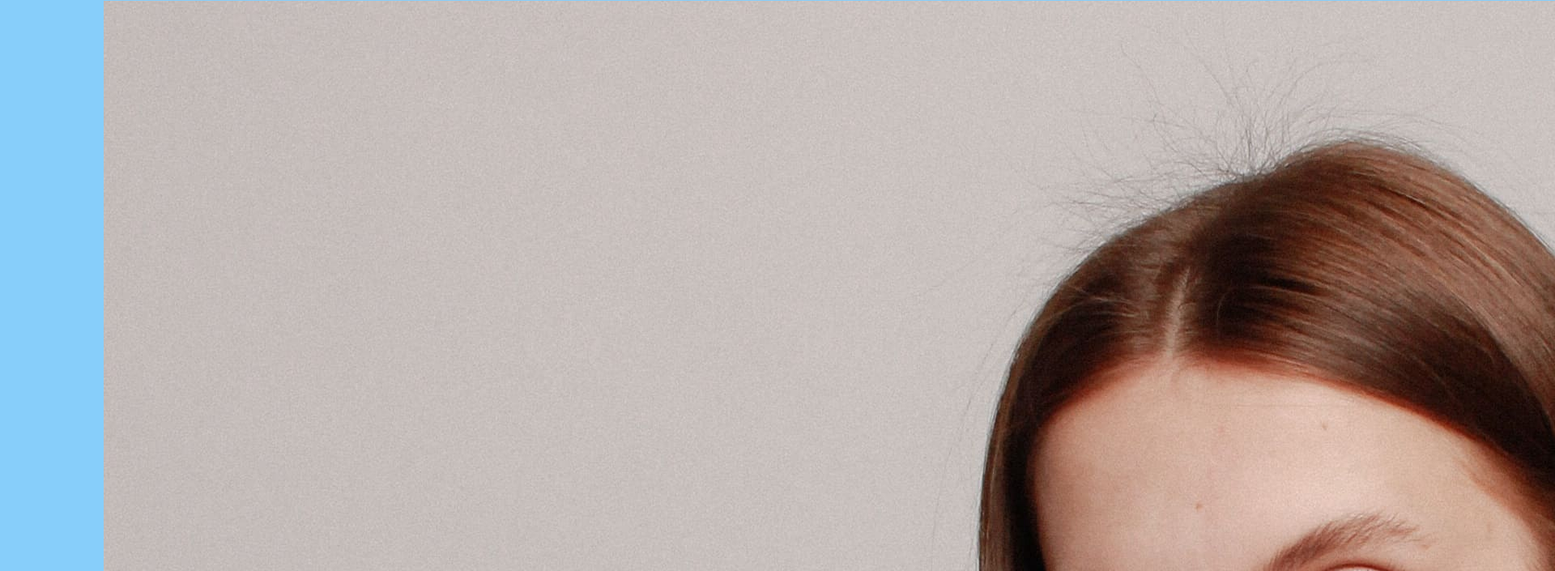
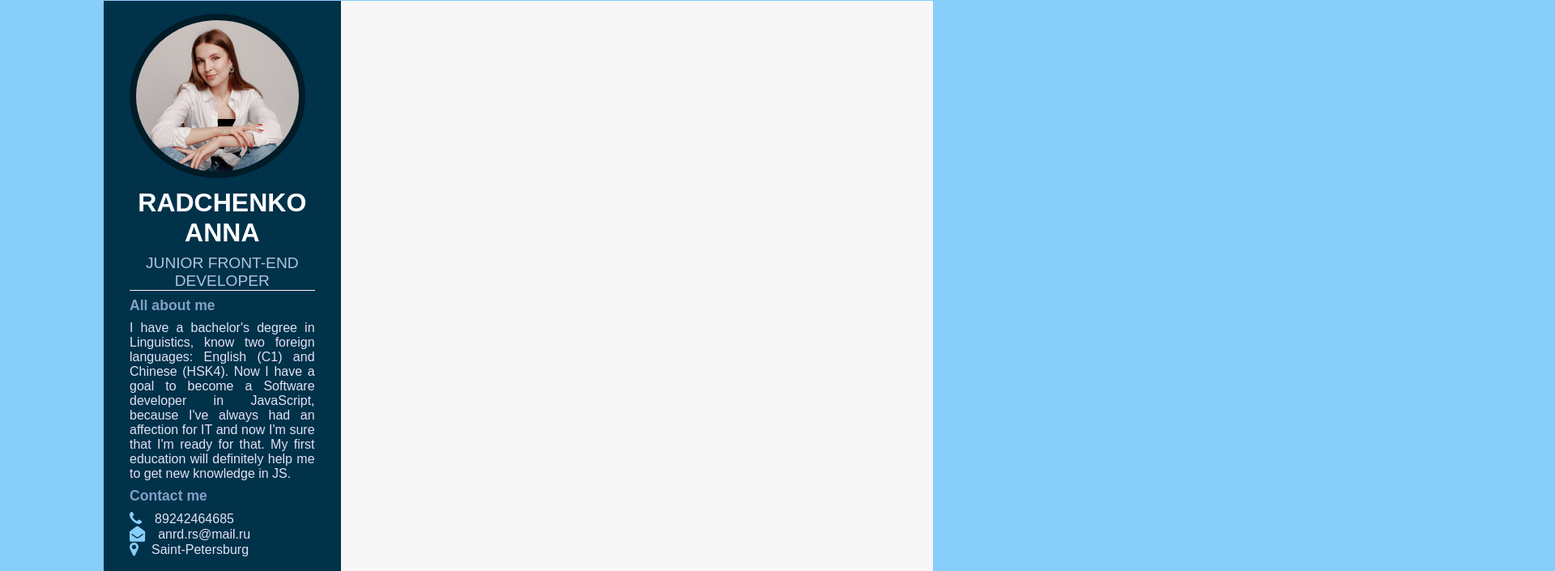
Before and after one commit to AnnRd/rsschool-cv, a plain HTML site: page index.html in a window 1280 px wide. Shown: the part 31-736 px from the top of the page at 81% size, 1920 px wide, since content can reach past the window. Drawn offline with Linux system fonts and the light colour scheme.

Commit message:
feat: add all the info ans style in the left part of the cv

```diff
--- a/index.html
+++ b/index.html
@@ -13,11 +13,13 @@
 </head>
 <body>
     <main class="main-content">
-      <section class="left-section"></section>
+      <section class="left-section">
+      <div class="left">
       <div class="profile">
         <img src="IMG_3044 copy.jpg">
         <h2 class="name">Radchenko Anna</h2>
-        <p class="job">Junior FRONT-END Developer</p>
+        <p class="job">Junior Front-End Developer</p>
+      </div>
         <div class="personal-info">
           <h3 class="about-me-title">All about me</h3>
           <p class="about-me">
@@ -41,7 +43,8 @@
             </li>
           </ul>
         </div>
-      </div>
+    </div>
+    </section>
       <section class="right-section"></section>
     </main>
 </body>
--- a/style.css
+++ b/style.css
@@ -29,3 +29,66 @@ body{
   height: 100%;
   background-color: #f7f7f7;
 }
+
+.left{
+  padding: 1rem 2rem;
+}
+
+.profile{
+  width: 100%;
+  border-bottom: 1px solid #f7f7f7;
+}
+
+.profile img{
+  width: 95%;
+  border-radius: 50%;
+  border: 8px solid #011b27;
+}
+
+.name{
+  font-size: 2rem;
+  color: white;
+  text-align: center;
+  text-transform: uppercase;
+  padding: 0.5rem 0;
+}
+
+.job{
+  font-size: 1.2rem;
+  color: lightsteelblue;
+  text-align: center;
+  text-transform: uppercase;
+  padding-bottom: 1rem 0;
+}
+
+.about-me-title{
+font-size: 1.1rem;
+color:rgb(131, 160, 199);
+padding: 0.5rem 0;
+}
+
+.about-me{
+font-size: 1rem;
+text-align: justify;
+color: rgb(226, 226, 245);
+}
+
+.contact-title{
+font-size: 1.1rem;
+color:rgb(131, 160, 199);
+padding: 0.5rem 0;
+}
+
+.contact-info ul li{
+  font-size: 1rem;
+  text-align: justify;
+  color: rgb(226, 226, 245);
+  display: flex;
+  align-items: center;
+}
+
+.contact-info ul li i{
+  padding-right: 1rem;
+  font-size: 1.2rem;
+  color: lightskyblue;
+}
```
